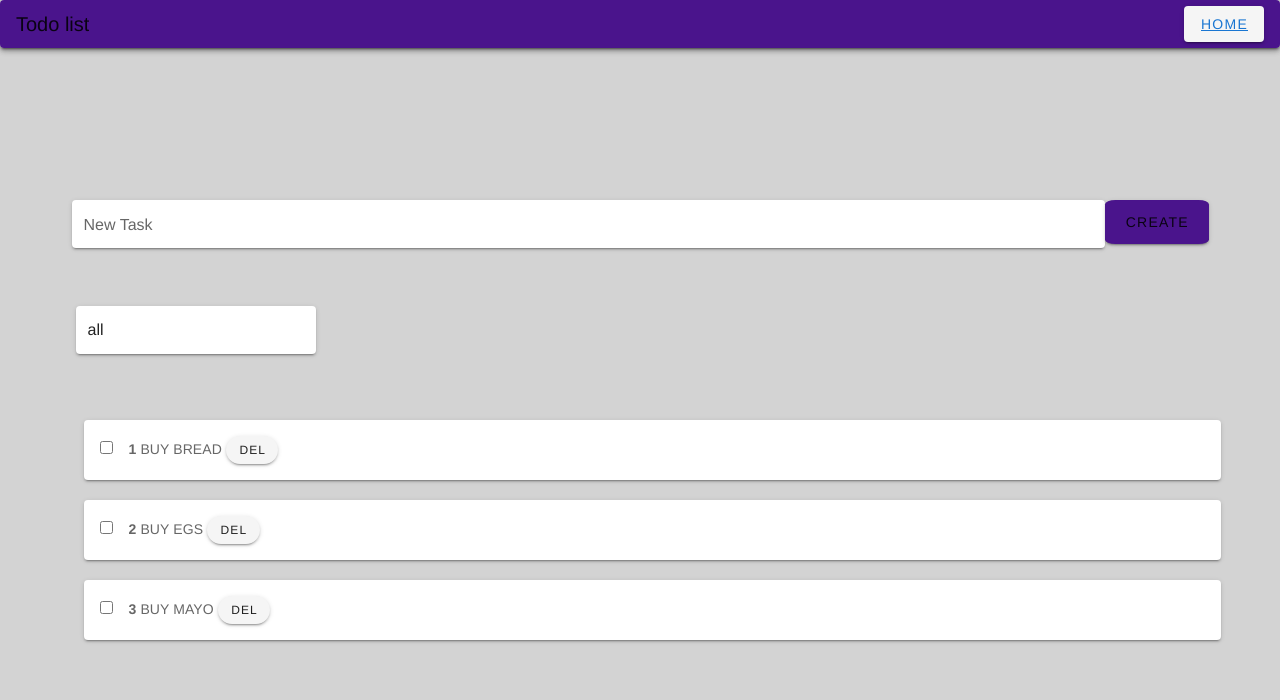
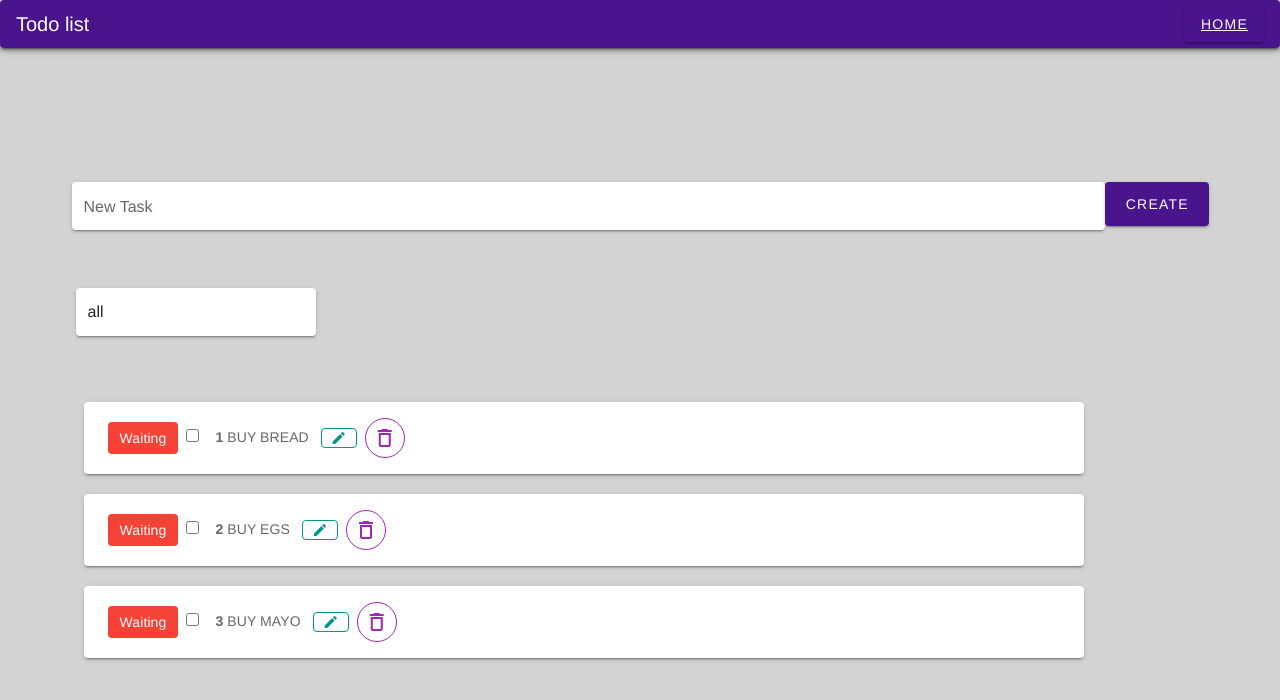
Before and after one commit to OrestTsolkovskyi/Marvel, a Vue app: page /todos in a window 1280 px wide. Shown: the top 700 px of the page. Built offline with nearby package versions, Linux system fonts and the light colour scheme.

Commit message:
Badges, Popup, Readability

```diff
--- a/package.json
+++ b/package.json
@@ -9,9 +9,10 @@
   },
   "dependencies": {
     "core-js": "^3.6.5",
+    "mdb-vue-ui-kit": "^1.3.0",
     "vue": "^2.6.11",
     "vue-router": "^3.5.2",
-    "vuetify": "^2.5.8"
+    "vuetify": "^2.5.9"
   },
   "devDependencies": {
     "@vue/cli-plugin-babel": "~4.5.0",
--- a/public/index.html
+++ b/public/index.html
@@ -2,9 +2,10 @@
 <html lang="">
 <head>
     <meta charset="utf-8">
-    <meta http-equiv="X-UA-Compatible" content="IE=edge">
-    <meta name="viewport" content="width=device-width,initial-scale=1.0">
-    <link rel="icon" href="<%= BASE_URL %>favicon.ico">
+    <meta content="IE=edge" http-equiv="X-UA-Compatible">
+    <meta content="width=device-width,initial-scale=1.0" name="viewport">
+    <link href="<%= BASE_URL %>favicon.ico" rel="icon">
+    <link href="https://fonts.googleapis.com/css?family=Material+Icons" rel="stylesheet">
     <title>FirstOne</title>
 </head>
 <body>
--- a/src/components/AddTodo.vue
+++ b/src/components/AddTodo.vue
@@ -11,6 +11,7 @@
         ></v-text-field>
         <v-btn
             class="purple darken-4"
+            dark
             large
             type="submit"
         >Create
@@ -49,14 +50,4 @@ form {
   display: flex;
 }
 
-input {
-  width: 1000px;
-  border-width: 2px;
-}
-
-button {
-  color: darkgreen;
-  border-width: 2px;
-  border-radius: 10%;
-}
 </style>
--- a/src/components/TodoItem.vue
+++ b/src/components/TodoItem.vue
@@ -1,34 +1,115 @@
 <template>
-  <v-card class="my-5">
+  <v-card class="my-5" max-width="1000">
     <v-card-text>
+      <v-popup
+          v-if="isShowTodoVisible"
+          :popupTitle="todo.id"
+          @closePopup="closePopup"
+          @editTodo="editTodo"
+      >
+        {{ todo.title | uppercase }}
+      </v-popup>
+
+      <v-chip
+          class="mx-2 white--text"
+          label
+          v-bind:color="getStatusColor"
+      >
+        {{ getStatus }}
+      </v-chip>
+
       <input type="checkbox" v-on:change="todo.completed=!todo.completed">
-      <span v-bind:class="{done: todo.completed}">
-      <strong>{{ index + 1 }}</strong>
-      {{ todo.title | uppercase }}
+      <span
+          v-bind:class="{done: todo.completed}">
+        <strong>{{ index + 1 }}</strong>
+        {{ todo.title | uppercase }}
       </span>
+
       <v-btn
-          rounded small @click="$emit('remove-todo', todo.id)">
-        Del
+          class="ma-2"
+          color="teal"
+          outlined
+          x-small
+          @click="showPopup"
+      >
+        <v-icon
+            small
+        >edit
+        </v-icon>
       </v-btn>
+
+      <v-btn
+          color="purple"
+          fab
+          outlined
+          rounded
+          small
+          @click="$emit('remove-todo', todo.id)">
+        <v-icon>
+          delete_outline
+        </v-icon>
+      </v-btn>
+
     </v-card-text>
   </v-card>
 </template>
 
 <script>
+
+import vPopup from "./popup/v-popup";
+
 export default {
-  props: {
-    todo: {
-      type: Object,
-      required: true
-    },
-    index: Number
+  components: {
+    vPopup
   },
+  props:
+      {
+        todo: {
+          type: Object,
+          required: true,
+        }
+        ,
+        index: Number
+      },
   filters: {
     uppercase(value) {
       return value.toUpperCase()
     }
+  },
+  data() {
+    return {
+      isShowTodoVisible: false
+    }
+  },
+  computed: {
+    getStatus() {
+      if (this.todo.completed === true) {
+        return 'Done';
+      } else {
+        return 'Waiting';
+      }
+    },
+
+    getStatusColor() {
+      return this.todo.completed ? 'blue' : 'red';
+    }
+  },
+  methods: {
+    showPopup() {
+      this.isShowTodoVisible = true;
+    },
+
+    closePopup() {
+      this.isShowTodoVisible = false;
+    },
+    editTodo() {
+      this.todos = this.todos.title();
+    }
   }
+
 }
+
+
 </script>
 
 <style scoped>
@@ -40,4 +121,8 @@ input {
   margin-right: 1rem;
 }
 
+v-card-text {
+  display: flex;
+
+}
 </style>
--- /dev/null
+++ b/src/components/popup/v-popup.vue
@@ -0,0 +1,101 @@
+<template>
+  <div ref="popup_wrapper" class="popup_wrapper">
+    <div class="v-popup">
+      <div class="v-popup__header">
+        <span>{{ popupTitle }}</span>
+        <span>
+        <v-icon
+            @click="closePopup"
+        >close
+        </v-icon>
+      </span>
+      </div>
+      <div class="v-popup__content">
+        <slot></slot>
+      </div>
+      <div class="v-popup__footer">
+        <v-btn
+            class="ma-2"
+            color="teal"
+            outlined
+            small
+            @click="editTodo"
+
+        >
+          <v-icon
+              small
+          >edit
+          </v-icon>
+        </v-btn>
+      </div>
+    </div>
+  </div>
+</template>
+
+<script>
+export default {
+  name: "v-popup",
+  props: {
+    popupTitle: {
+      type: String,
+      default: 'Popup id'
+    }
+  },
+  data() {
+    return {}
+  },
+  methods: {
+    closePopup() {
+      this.$emit('closePopup')
+    },
+    editTodo() {
+      this.$emit('editTodo')
+    }
+  },
+  mounted() {
+    let vm = this;
+    document.addEventListener('click', function (item) {
+      if (item.target === vm.$refs['popup_wrapper']) {
+        vm.closePopup()
+      }
+    })
+  }
+}
+
+</script>
+
+<style scoped>
+.popup_wrapper {
+  background: lightgrey;
+  display: flex;
+  justify-content: center;
+  align-items: center;
+  position: absolute;
+  right: 0;
+  left: 0;
+  top: 0;
+  bottom: 0;
+}
+
+.v-popup {
+  padding: 15px;
+  position: fixed;
+  top: 200px;
+  width: 400px;
+  box-shadow: 0 0 15px 0 black;
+  background-color: white;
+}
+
+.v-popup__header, .v-popup__footer {
+  display: flex;
+  justify-content: space-between;
+  align-items: center;
+}
+
+.v-popup__content {
+  display: flex;
+  justify-content: center;
+  align-items: center;
+}
+
+</style>
--- a/src/views/Home.vue
+++ b/src/views/Home.vue
@@ -1,8 +1,14 @@
 <template>
   <v-app>
     <v-card>
-      <v-toolbar class="purple darken-4" dense>
+      <v-toolbar class="purple darken-4" dark dense>
         <v-toolbar-title>Home page</v-toolbar-title>
+        <v-spacer></v-spacer>
+        <v-btn
+            class="purple darken-4"
+        >
+          <router-link style="color: white" to="/todos">Todos</router-link>
+        </v-btn>
       </v-toolbar>
     </v-card>
     <hr>
@@ -20,11 +26,5 @@
         nobis quam quisquam repellat. Aperiam dolor in necessitatibus odit officiis omnis quaerat quidem quod
         reprehenderit, repudiandae.</p>
     </v-container>
-    <v-btn
-        class="purple"
-        rounded
-    >
-      <router-link to="/todos">Todos</router-link>
-    </v-btn>
   </v-app>
 </template>
--- a/src/views/Todos.vue
+++ b/src/views/Todos.vue
@@ -1,11 +1,13 @@
 <template>
   <v-app>
     <v-card>
-      <v-toolbar class="purple darken-4" dense>
+      <v-toolbar class="purple darken-4" dark dense>
         <v-toolbar-title>Todo list</v-toolbar-title>
         <v-spacer></v-spacer>
-        <v-btn>
-          <router-link to="/">Home</router-link>
+        <v-btn
+            color="purple darken-4"
+        >
+          <router-link style="color: white" to="/">Home</router-link>
         </v-btn>
       </v-toolbar>
     </v-card>
@@ -38,6 +40,7 @@
         <TodoList
             v-else-if="filteredTodos.length"
             v-bind:todos="filteredTodos"
+            @editTodo="editTodo"
             @remove-todo="removeTodo"
         />
         <p v-else>No todos!</p>
@@ -93,6 +96,9 @@ export default {
     },
     addTodo(todo) {
       this.todos.push(todo)
+    },
+    editTodo() {
+      this.todos = this.todos.title()
     }
   },
   components: {
@@ -100,3 +106,7 @@ export default {
   }
 }
 </script>
+
+<style>
+
+</style>
```
Also changed, not shown: 1 other file (tests, documents, lock files or other folders). Lines whose indentation alone changed are shown as unchanged.
